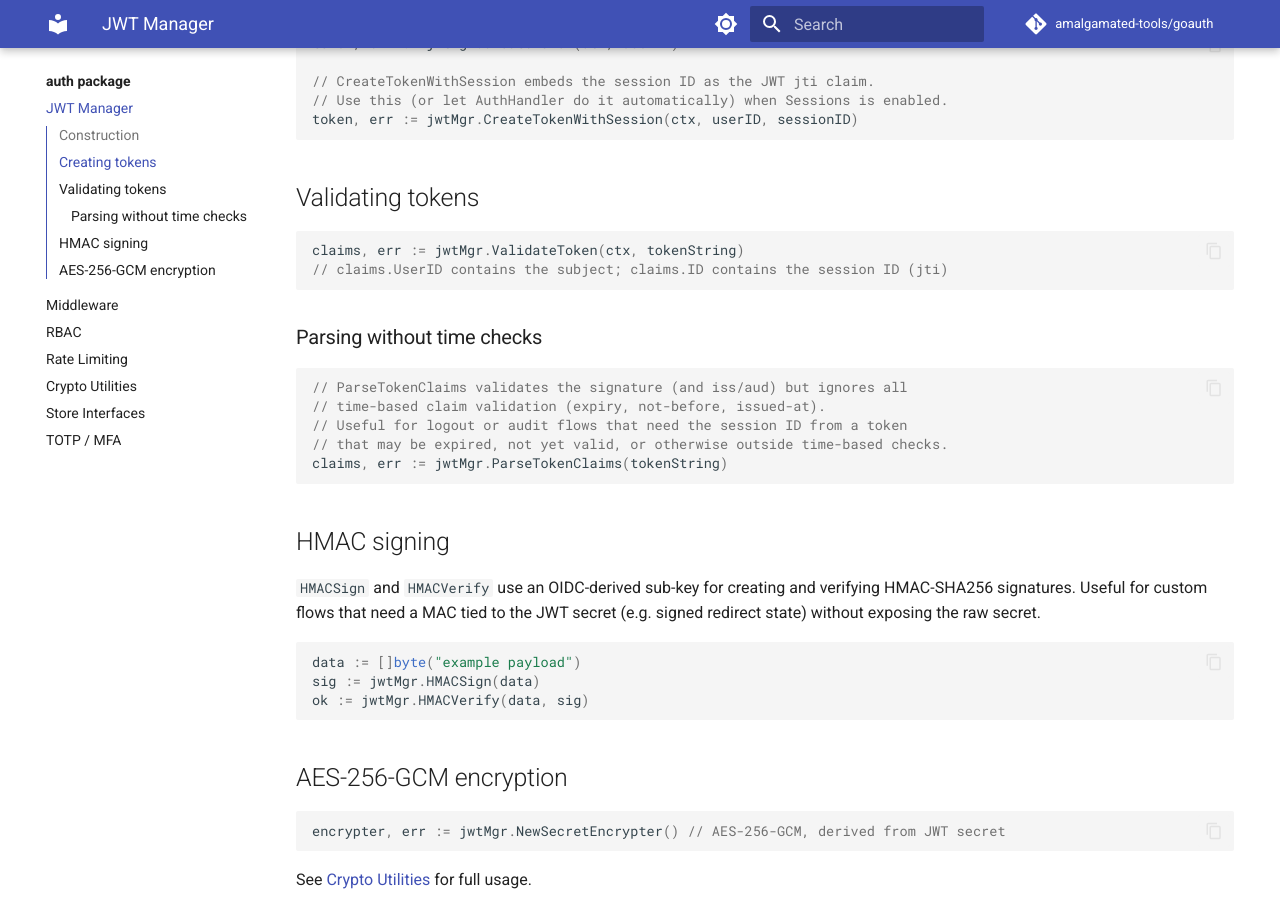
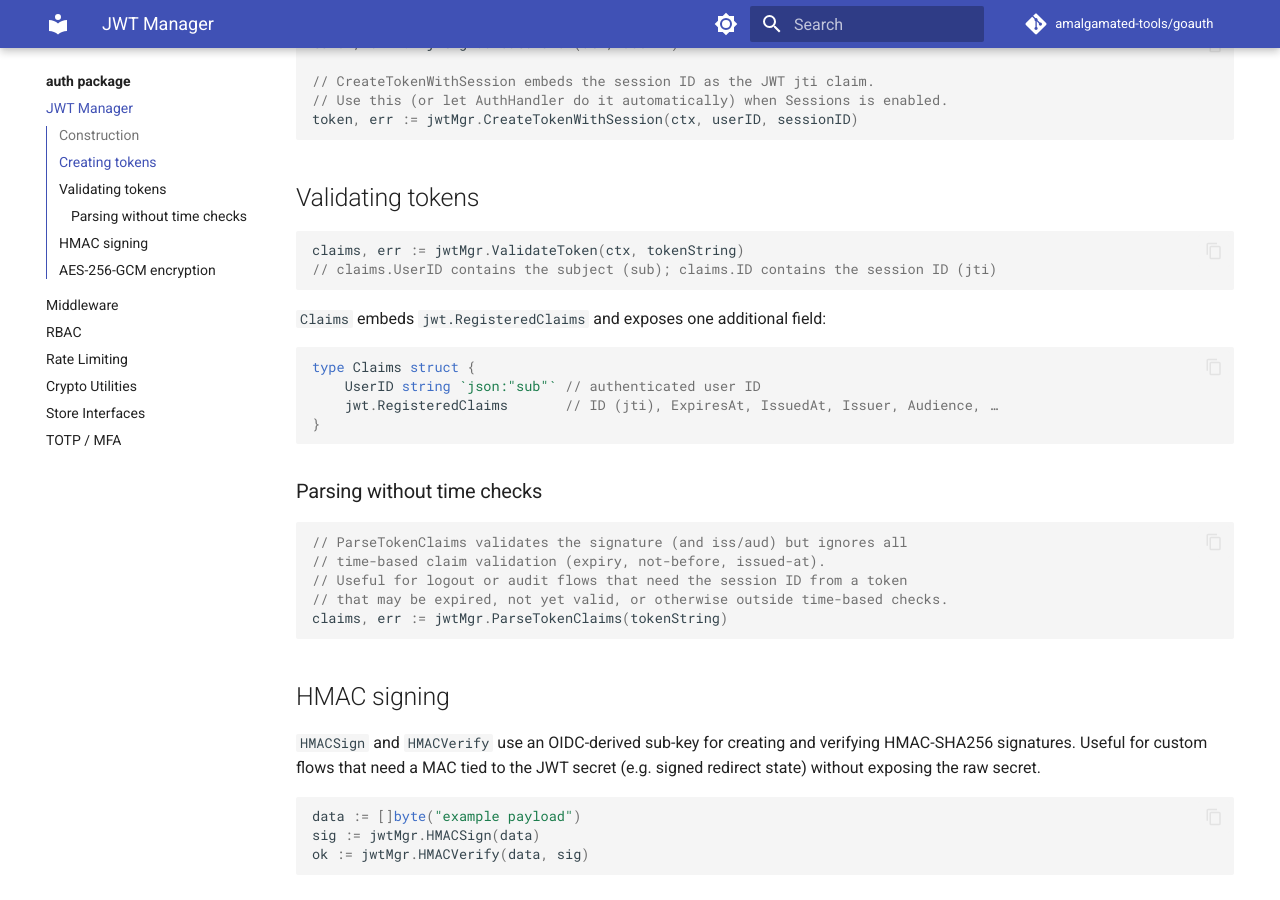
Before and after one commit to amalgamated-tools/goauth, an MkDocs documentation site: the page built from docs/auth/jwt.md, in a window 1280 px wide and 900 px high, scrolled down 576 px. Built offline with MkDocs 1.6.1 and Material for MkDocs 9.7.7, drawn with Linux system fonts in a browser that asks for light colours; comment, search, counter and statistics services are not loaded.

Commit message:
docs: clarify SecretEncrypter internals; add Claims struct and AdminChecker interface
- docs/auth/crypto.md, README.md: Clarify that SecretEncrypter stores only
  the cipher.AEAD (GCM) as its single field. The previous text said 'the AES
  block cipher and the cipher.AEAD are both created once', which implied two
  separate stored objects. The block cipher is embedded within GCM; only the
  AEAD is retained. Matches auth/crypto.go: SecretEncrypter{gcm: gcm}.

- docs/auth/jwt.md: Add the Claims struct definition so developers can see
  all available fields (UserID/sub + jwt.RegisteredClaims incl. ID/jti,
  ExpiresAt, IssuedAt, Issuer, Audience) without reading the source.

- docs/auth/middleware.md: Add explicit AdminChecker interface definition
  and note that auth.UserStore satisfies it directly, with a pointer to
  auth.NewAdminCheckerFromRoleChecker for RBAC-based setups.

Co-authored-by: Copilot <223556219+Copilot@users.noreply.github.com>

````diff
--- a/docs/auth/jwt.md
+++ b/docs/auth/jwt.md
@@ -27,7 +27,16 @@ token, err := jwtMgr.CreateTokenWithSession(ctx, userID, sessionID)
 
 ```go
 claims, err := jwtMgr.ValidateToken(ctx, tokenString)
-// claims.UserID contains the subject; claims.ID contains the session ID (jti)
+// claims.UserID contains the subject (sub); claims.ID contains the session ID (jti)
+```
+
+`Claims` embeds `jwt.RegisteredClaims` and exposes one additional field:
+
+```go
+type Claims struct {
+    UserID string `json:"sub"` // authenticated user ID
+    jwt.RegisteredClaims       // ID (jti), ExpiresAt, IssuedAt, Issuer, Audience, …
+}
 ```
 
 ### Parsing without time checks
````
Also changed, not shown: README.md (+1 -1 lines), docs/auth/crypto.md (+1 -1 lines), docs/auth/middleware.md (+10 -0 lines).
